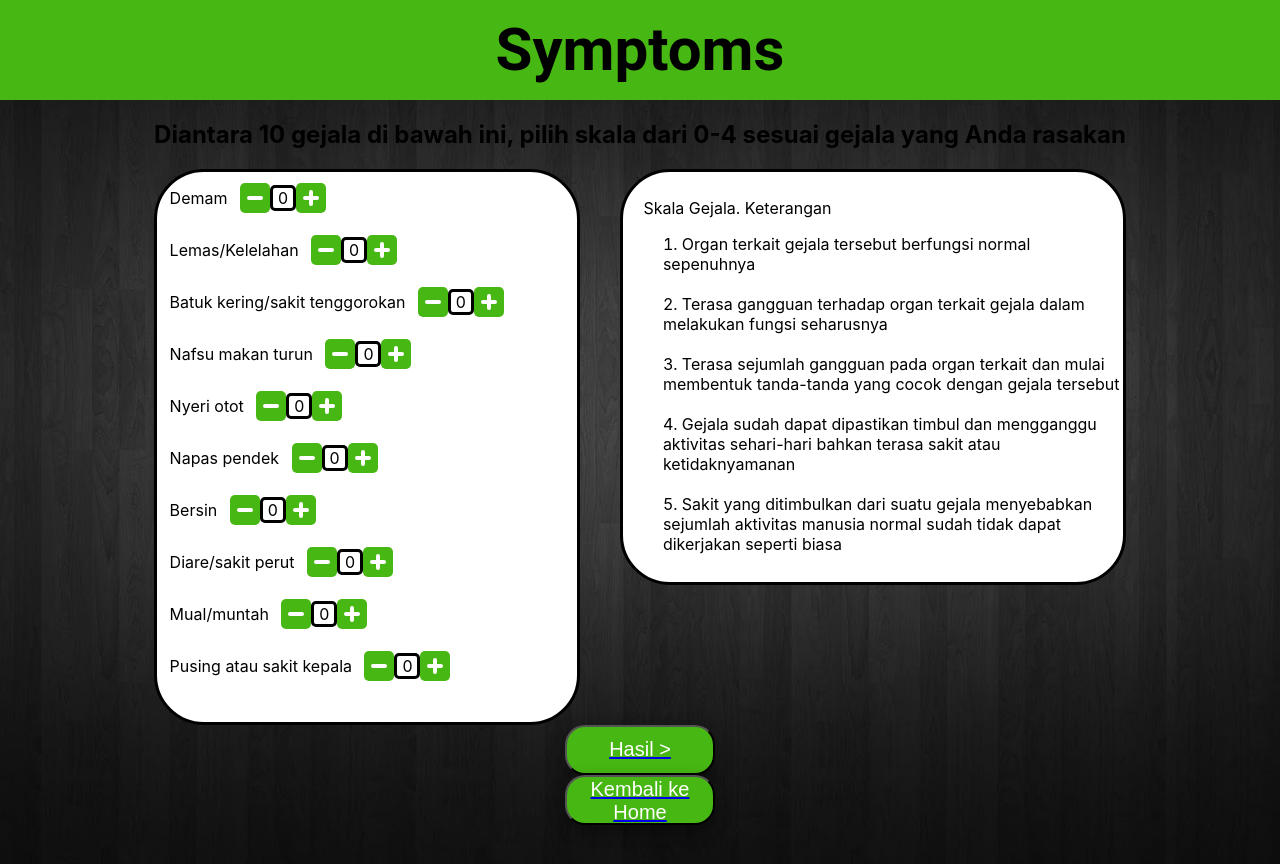
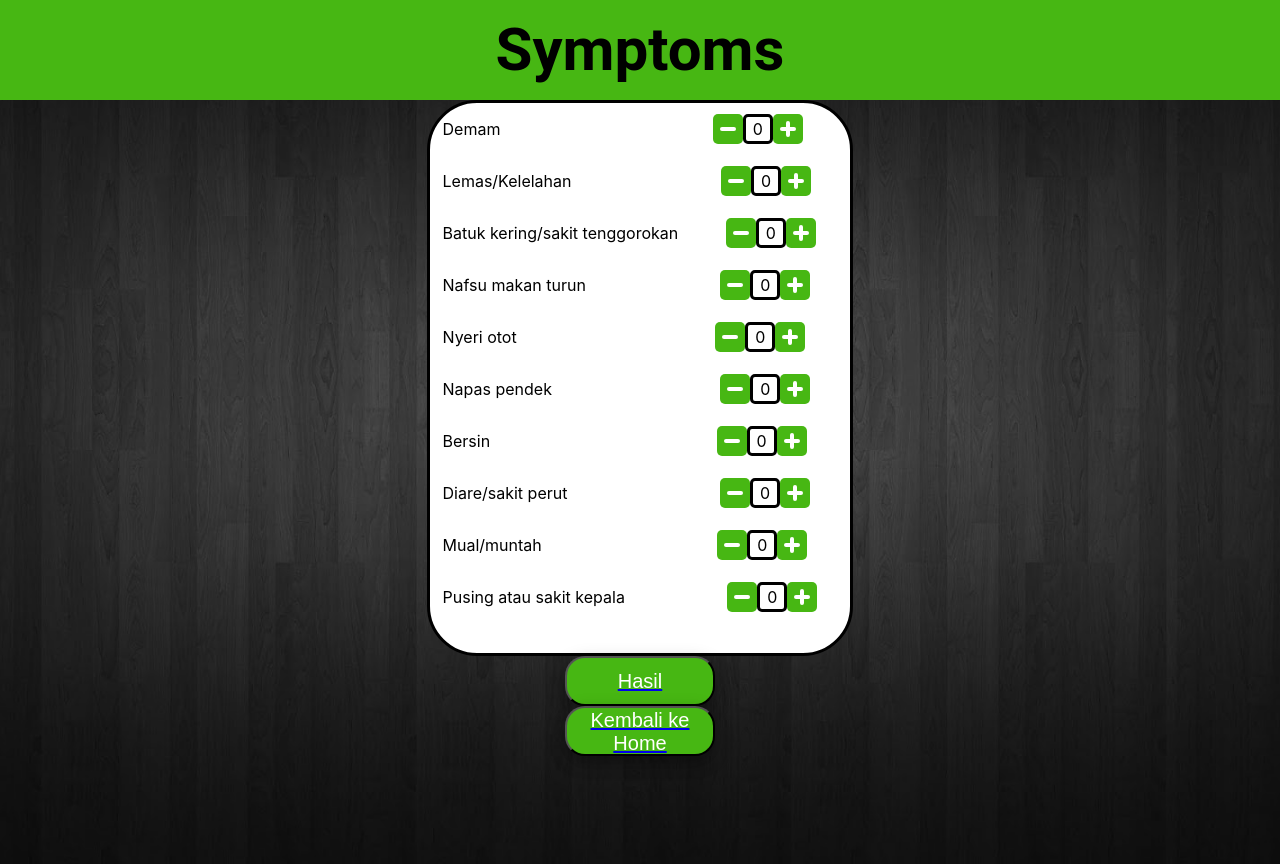
Before and after one commit to kinantanbagaspati/Milestone-SPARTA, a React (Create React App) app in the folder mockup-milestone/: page /symptoms in a window 1280 px wide. Shown: the top 864 px of the page. Built offline with nearby package versions, Linux system fonts and the light colour scheme.

Commit message:
Merapikan Symptoms

```diff
--- a/mockup-milestone/src/containers/Symptoms.css
+++ b/mockup-milestone/src/containers/Symptoms.css
@@ -47,13 +47,82 @@
    align-items: center;
 }
 
+.InputChanger1 {
+	display: flex;
+	flex-direction: row;
+	justify-content: center;
+	margin-left: 200px;
+}
+.InputChanger2 {
+	display: flex;
+	flex-direction: row;
+	justify-content: center;
+	margin-left: 137px;
+}
+
+.InputChanger3 {
+	display: flex;
+	flex-direction: row;
+	justify-content: center;
+	margin-left: 35px;
+}
+
+.InputChanger4 {
+	display: flex;
+	flex-direction: row;
+	justify-content: center;
+	margin-left: 122px;
+}
+
+.InputChanger5 {
+	display: flex;
+	flex-direction: row;
+	justify-content: center;
+	margin-left: 186px;
+}
+
+.InputChanger6 {
+	display: flex;
+	flex-direction: row;
+	justify-content: center;
+	margin-left: 156px;
+}
+
+.InputChanger7 {
+	display: flex;
+	flex-direction: row;
+	justify-content: center;
+	margin-left: 214px;
+}
+
+.InputChanger8 {
+	display: flex;
+	flex-direction: row;
+	justify-content: center;
+	margin-left: 140px;
+}
+
+.InputChanger9 {
+	display: flex;
+	flex-direction: row;
+	justify-content: center;
+	margin-left: 163px;
+}
+
+.InputChanger10 {
+	display: flex;
+	flex-direction: row;
+	justify-content: center;
+	margin-left: 90px;
+}
+
 .input {
     display: flex;
     flex-direction: column;
     justify-content: center;
     align-items: center;
-   width: 20px;
-   height: 20px;
+    width: 24px;
+    height: 24px;
     border: black solid;
     border-radius: 5px;
 }
--- a/mockup-milestone/src/containers/Symptoms.js
+++ b/mockup-milestone/src/containers/Symptoms.js
@@ -101,31 +101,10 @@ export default class Symptoms extends Component{
 					<div className="headerSym">
 						<h1>Symptoms</h1>
 					</div>
-
-					<div>
-						<h2>Diantara 10 gejala di bawah ini, pilih skala dari 0-4 sesuai gejala yang Anda rasakan</h2>
-						<div className="skala">
-							<p>&ensp; &ensp;Skala Gejala. Keterangan</p>
-							<ol start="1">
-								<li>Organ terkait gejala tersebut berfungsi normal sepenuhnya</li>
-								<br/>
-								<li>Terasa gangguan terhadap organ terkait gejala dalam
-								melakukan fungsi seharusnya</li>
-								<br/>
-								<li>Terasa sejumlah gangguan pada organ terkait dan mulai
-								membentuk tanda-tanda yang cocok dengan gejala tersebut</li>
-								<br/>
-								<li>Gejala sudah dapat dipastikan timbul dan mengganggu
-								aktivitas sehari-hari bahkan terasa sakit atau ketidaknyamanan</li>
-								<br/>
-								<li>Sakit yang ditimbulkan dari suatu gejala menyebabkan sejumlah
-								aktivitas manusia normal sudah tidak dapat dikerjakan seperti
-								biasa</li>
-							</ol>
-						</div>
 					<div className="pilihan">
 						<div className="options">
 							<p>&ensp; Demam &ensp;</p>
+							<div className="InputChanger1">
 								<div className="changeInput" onClick={()=>{this.handleClick(0, false)}}>
 									<div style={{width: 16, height: 4, backgroundColor: "white", borderRadius: 2}}/>
 								</div>
@@ -138,8 +117,10 @@ export default class Symptoms extends Component{
 									<div style={{width: 4, height: 8, backgroundColor: "white", borderRadius: 2, marginTop: -2}}/>
 								</div>
 							</div>
+						</div>
 						<div className="options">
 							<p>&ensp; Lemas/Kelelahan &ensp;</p>
+							<div className="InputChanger2">
 								<div className="changeInput" onClick={()=>{this.handleClick(1, false)}}>
 									<div style={{width: 16, height: 4, backgroundColor: "white", borderRadius: 2}}/>
 								</div>
@@ -152,8 +133,10 @@ export default class Symptoms extends Component{
 									<div style={{width: 4, height: 8, backgroundColor: "white", borderRadius: 2, marginTop: -2}}/>
 								</div>
 							</div>
+						</div>
 						<div className="options">
 							<p>&ensp; Batuk kering/sakit tenggorokan &ensp;</p>
+							<div className="InputChanger3">
 								<div className="changeInput" onClick={()=>{this.handleClick(2, false)}}>
 									<div style={{width: 16, height: 4, backgroundColor: "white", borderRadius: 2}}/>
 								</div>
@@ -166,8 +149,10 @@ export default class Symptoms extends Component{
 									<div style={{width: 4, height: 8, backgroundColor: "white", borderRadius: 2, marginTop: -2}}/>
 								</div>
 							</div>
+						</div>
 						<div className="options">
 							<p>&ensp; Nafsu makan turun &ensp;</p>
+							<div className="InputChanger4">
 								<div className="changeInput" onClick={()=>{this.handleClick(3, false)}}>
 									<div style={{width: 16, height: 4, backgroundColor: "white", borderRadius: 2}}/>
 								</div>
@@ -180,8 +165,10 @@ export default class Symptoms extends Component{
 									<div style={{width: 4, height: 8, backgroundColor: "white", borderRadius: 2, marginTop: -2}}/>
 								</div>
 							</div>
+						</div>
 						<div className="options">
 							<p>&ensp; Nyeri otot &ensp;</p>
+							<div className="InputChanger5">
 								<div className="changeInput" onClick={()=>{this.handleClick(4, false)}}>
 									<div style={{width: 16, height: 4, backgroundColor: "white", borderRadius: 2}}/>
 								</div>
@@ -194,8 +181,10 @@ export default class Symptoms extends Component{
 									<div style={{width: 4, height: 8, backgroundColor: "white", borderRadius: 2, marginTop: -2}}/>
 								</div>
 							</div>
+						</div>
 						<div className="options">
 							<p>&ensp; Napas pendek &ensp;</p>
+							<div className="InputChanger6">
 								<div className="changeInput" onClick={()=>{this.handleClick(5, false)}}>
 									<div style={{width: 16, height: 4, backgroundColor: "white", borderRadius: 2}}/>
 								</div>
@@ -208,8 +197,10 @@ export default class Symptoms extends Component{
 									<div style={{width: 4, height: 8, backgroundColor: "white", borderRadius: 2, marginTop: -2}}/>
 								</div>
 							</div>
+						</div>
 						<div className="options">
 							<p>&ensp; Bersin &ensp;</p>
+							<div className="InputChanger7">
 								<div className="changeInput" onClick={()=>{this.handleClick(6, false)}}>
 									<div style={{width: 16, height: 4, backgroundColor: "white", borderRadius: 2}}/>
 								</div>
@@ -222,8 +213,10 @@ export default class Symptoms extends Component{
 									<div style={{width: 4, height: 8, backgroundColor: "white", borderRadius: 2, marginTop: -2}}/>
 								</div>
 							</div>
+						</div>
 						<div className="options">
 							<p>&ensp; Diare/sakit perut &ensp;</p>
+							<div className="InputChanger8">
 								<div className="changeInput" onClick={()=>{this.handleClick(7, false)}}>
 									<div style={{width: 16, height: 4, backgroundColor: "white", borderRadius: 2}}/>
 								</div>
@@ -236,8 +229,10 @@ export default class Symptoms extends Component{
 									<div style={{width: 4, height: 8, backgroundColor: "white", borderRadius: 2, marginTop: -2}}/>
 								</div>
 							</div>
+						</div>
 						<div className="options">
 							<p>&ensp; Mual/muntah &ensp;</p>
+							<div className="InputChanger9">
 								<div className="changeInput" onClick={()=>{this.handleClick(8, false)}}>
 									<div style={{width: 16, height: 4, backgroundColor: "white", borderRadius: 2}}/>
 								</div>
@@ -250,8 +245,10 @@ export default class Symptoms extends Component{
 									<div style={{width: 4, height: 8, backgroundColor: "white", borderRadius: 2, marginTop: -2}}/>
 								</div>
 							</div>
+						</div>
 						<div className="options">
 							<p>&ensp; Pusing atau sakit kepala &ensp;</p>
+							<div className="InputChanger10">
 								<div className="changeInput" onClick={()=>{this.handleClick(9, false)}}>
 									<div style={{width: 16, height: 4, backgroundColor: "white", borderRadius: 2}}/>
 								</div>
@@ -268,7 +265,7 @@ export default class Symptoms extends Component{
 					</div>
 					<Link to={{pathname: "/symptoms/result", userSymp: this.state}}>
 						<Button className="buttonHasil" block bsSize="small">
-							<p className="tulisanTombol">Hasil ></p>
+							<p className="tulisanTombol">Hasil</p>
 						</Button>
 					</Link>
 					<Link to={{pathname: "/", userSymp: this.state}}>
@@ -277,7 +274,6 @@ export default class Symptoms extends Component{
 						</Button>
 					</Link>
 				</div>
-
             </div>
         );
     }
```
Also changed, not shown: 1 other file (tests, documents, lock files or other folders). Lines whose indentation alone changed are shown as unchanged.
